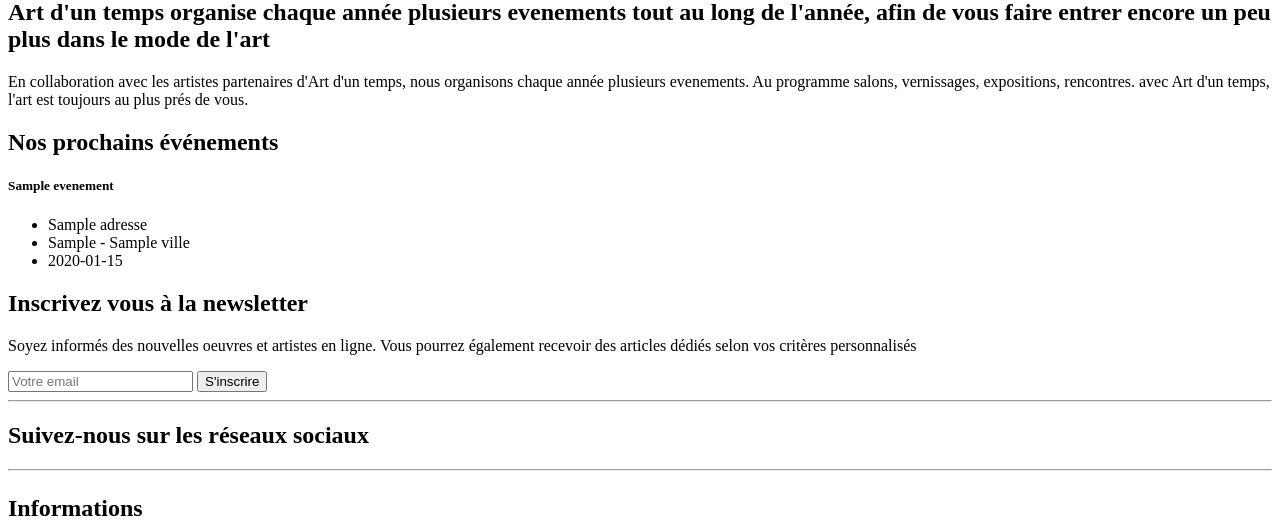
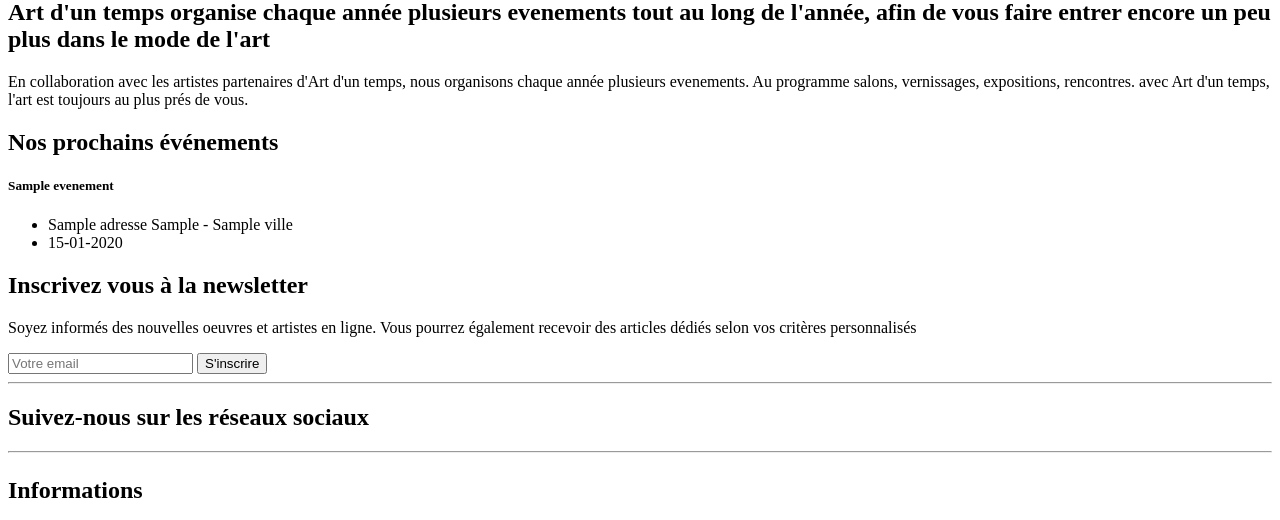
Before and after one commit to HeyMilie/Art-d-un-temps, a Symfony app: template templates/event/index.html.twig in a window 1280 px wide. Shown: the part 433-953 px from the top of the page. Run offline with Twig, Linux system fonts and the light colour scheme; the template is opened without the code that fills it: most values are stand-ins (such as "Sample title", 1, 10 or a date in 2020); some libraries are stand-ins or nearby versions.

Commit message:
Corrections d'affichage du BO

```diff
--- a/templates/bo_base.html.twig
+++ b/templates/bo_base.html.twig
@@ -27,7 +27,7 @@
             </main>
 
             <footer>
-                <div class="text-center">
+                <div class="text-center p-4 bg-light bo-footer">
 					&copy;{{ "now"|date("Y") }}. Tous droits réservés, Design by ESDJ - Best Team ever 🎨
 				</div>
             </footer>
--- a/templates/event/index.html.twig
+++ b/templates/event/index.html.twig
@@ -28,9 +28,10 @@
 				  <h5 class="card-title">{{ evenement.titre }}</h5>
 				</div>
 				<ul class="list-group list-group-flush">
-				  <li class="list-group-item">{{ evenement.adresse }}</li>
-				  <li class="list-group-item">{{ evenement.cp }} - {{ evenement.ville }}</li>
-				  <li class="list-group-item">{{ evenement.date ? evenement.date|date('Y-m-d') : '' }}</li>
+				  <li class="list-group-item">
+					  <i class="fas fa-map-marker-alt"></i> {{ evenement.adresse }}
+					  {{ evenement.cp }} - {{ evenement.ville }}</li>
+				  <li class="list-group-item"><i class="far fa-calendar-alt"></i> {{ evenement.date ? evenement.date|date('d-m-Y') : '' }}</li>
 				</ul>
 			  </div>
 			  {% endfor %}
```
Also changed, not shown: templates/evenement/index.html.twig (+2 -13 lines).
